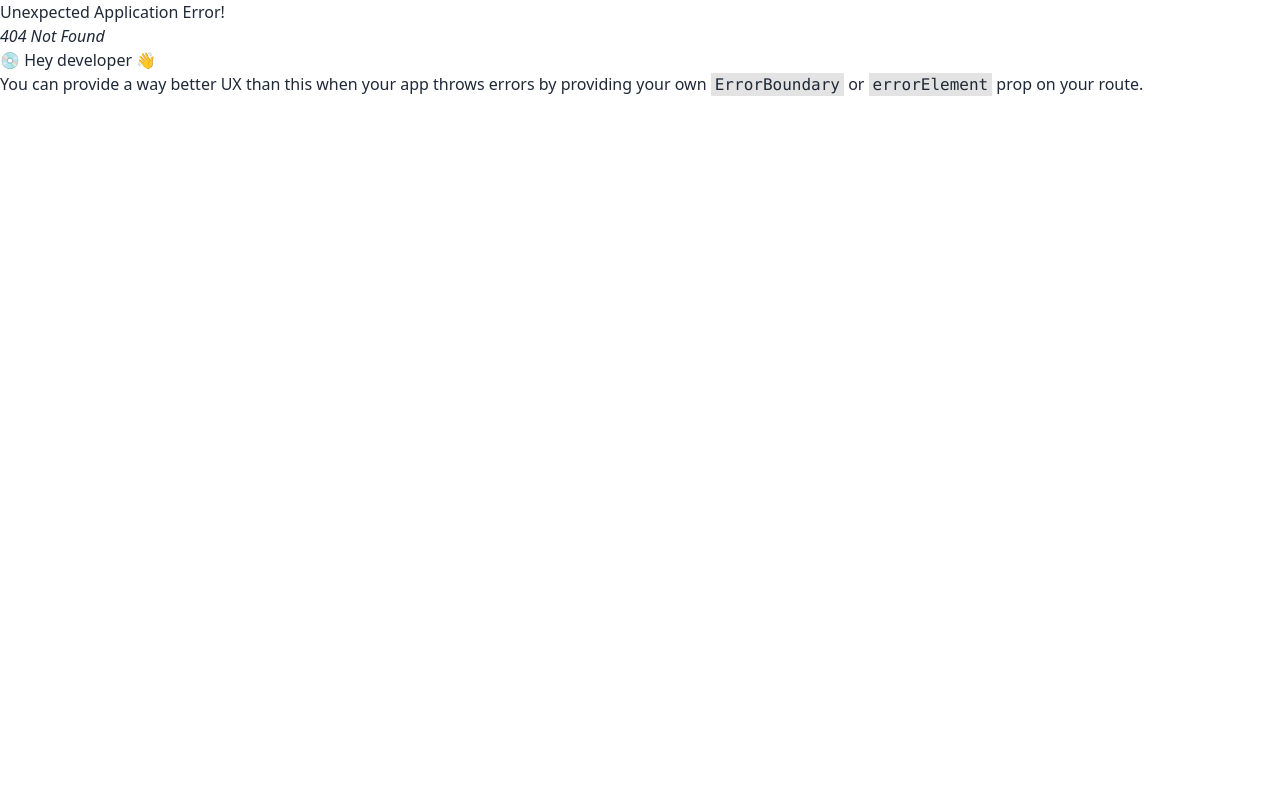
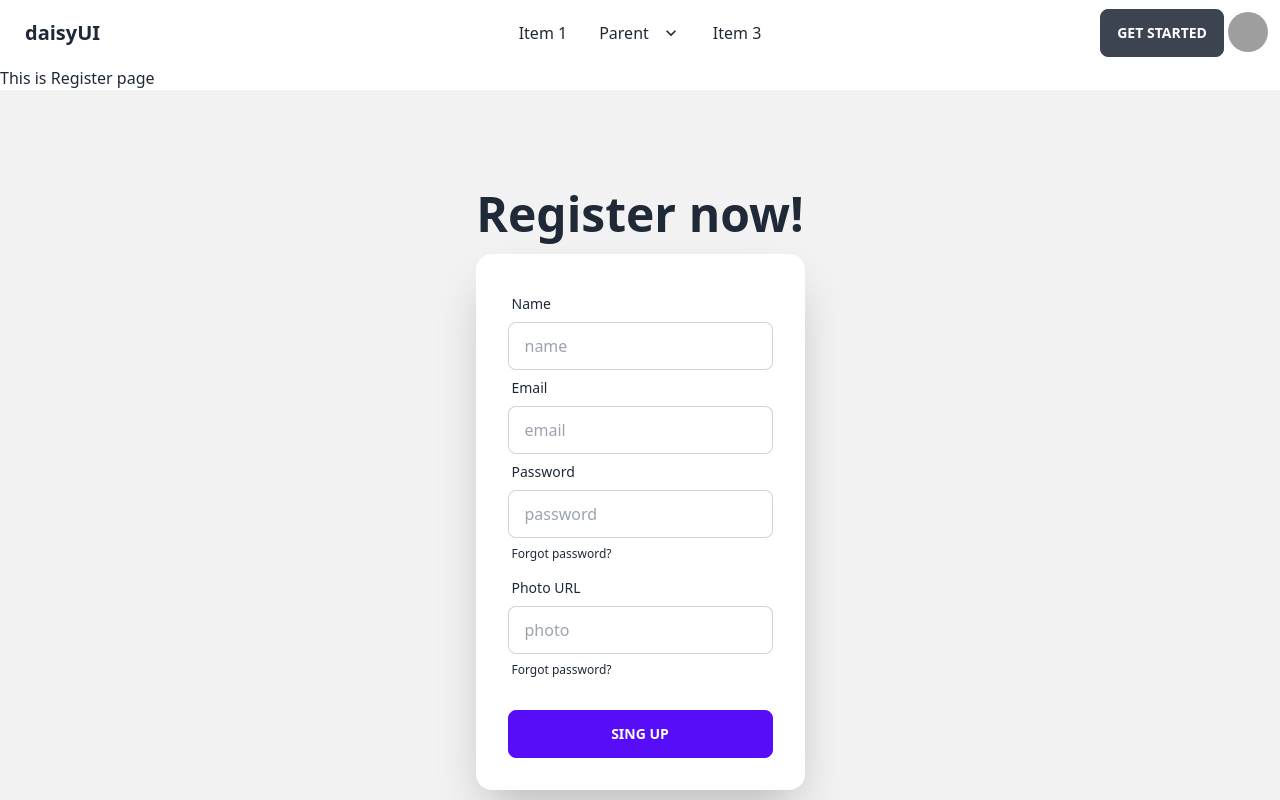
Before and after one commit to rh-abir/toy-marketplace, a React (Vite) app: page /signup in a window 1280 px wide. Before the commit this address had no page. Shown: the top 800 px of the page. Built offline with nearby package versions, Linux system fonts and the light colour scheme; grey boxes are pictures that could not be loaded.

Commit message:
make sinup page and google authontacition

```diff
--- a/package.json
+++ b/package.json
@@ -11,6 +11,7 @@
   },
   "dependencies": {
     "daisyui": "^2.51.6",
+    "firebase": "^9.22.0",
     "localforage": "^1.10.0",
     "match-sorter": "^6.3.1",
     "react": "^18.2.0",
--- /dev/null
+++ b/src/Layouts/LoginLayout.jsx
@@ -0,0 +1,15 @@
+import NavBar from "../pages/Shared/NavBar/NavBar";
+import { Outlet } from "react-router-dom";
+import Footer from "../pages/Shared/Footer/Footer";
+
+const LoginLayout = () => {
+  return (
+    <div>
+      <NavBar></NavBar>
+      <Outlet></Outlet>
+      <Footer></Footer>
+    </div>
+  );
+};
+
+export default LoginLayout;
--- a/src/Layouts/Main.jsx
+++ b/src/Layouts/Main.jsx
@@ -1,3 +1,4 @@
+import { Outlet } from "react-router-dom";
 import Footer from "../pages/Shared/Footer/Footer";
 import NavBar from "../pages/Shared/NavBar/NavBar";
 
@@ -5,6 +6,7 @@ const Main = () => {
     return (
         <div>
             <NavBar></NavBar>
+            <Outlet></Outlet>
             <Footer></Footer>
         </div>
     );
--- /dev/null
+++ b/src/Login/Login/Login.jsx
@@ -0,0 +1,72 @@
+import { useContext } from "react";
+import { AuthContext } from "../../providers/AuthPorviders";
+
+const Login = () => {
+  const user = useContext(AuthContext);
+  console.log(user);
+
+
+  const handleLogin = event => {
+    event.preventDefault();
+    const form = event.target;
+    const email = form.email.value;
+    const password = form.password.value
+    console.log(email, password)
+  }
+
+
+  return (
+    <div>
+      <h2>This is login page</h2>
+      <div>
+        <div className="hero min-h-screen bg-base-200">
+          <div className="hero-content flex-col">
+            <div className="text-center lg:text-left">
+              <h1 className="text-5xl font-bold">Login now!</h1>
+            </div>
+            <div className="card flex-shrink-0 w-full max-w-sm shadow-2xl bg-base-100">
+              <div className="card-body">
+
+                {/* form */}
+                <form onSubmit={handleLogin}>
+                  <div className="form-control">
+                    <label className="label">
+                      <span className="label-text">Email</span>
+                    </label>
+                    <input
+                      type="email"
+                      name="email"
+                      placeholder="email"
+                      className="input input-bordered w-full"
+                    />
+                  </div>
+                  <div className="form-control">
+                    <label className="label">
+                      <span className="label-text">Password</span>
+                    </label>
+                    <input
+                      type="password"
+                      name="password"
+                      placeholder="password"
+                      className="input input-bordered"
+                    />
+                    <label className="label">
+                      <a href="#" className="label-text-alt link link-hover">
+                        Forgot password?
+                      </a>
+                    </label>
+                  </div>
+                  <div className="form-control mt-6">
+                    <input className="btn btn-primary" type="submit" value="Log In" />
+                  </div>
+                </form>
+              </div>
+            </div>
+          </div>
+        </div>
+      </div>
+    </div>
+  );
+};
+
+export default Login;
--- /dev/null
+++ b/src/Login/Register/Register.jsx
@@ -0,0 +1,112 @@
+import { useContext } from "react";
+import { AuthContext } from "../../providers/AuthPorviders";
+
+const Register = () => {
+  const {signUp, upDateProfile} = useContext(AuthContext);
+  console.log(signUp);
+
+  const handleSingUp = (event) => {
+    event.preventDefault();
+    const form = event.target;
+    const name = form.name.value;
+    const email = form.email.value;
+    const password = form.password.value;
+    const photo = form.photo.value;
+
+    signUp(email, password)
+    .then(createUSer => {
+        const singUpUser = createUSer.user;
+        upDateProfile(name, photo)
+        console.log(singUpUser)
+        event.target.reset()
+
+    })
+    .catch(error =>{
+        console.log(error.message)
+    })
+
+
+    console.log(name,email, password, photo);
+  };
+
+  return (
+    <div>
+      <h2>This is Register page</h2>
+      <div>
+        <div className="hero min-h-screen bg-base-200">
+          <div className="hero-content flex-col">
+            <div className="text-center lg:text-left">
+              <h1 className="text-5xl font-bold">Register now!</h1>
+            </div>
+            <div className="card flex-shrink-0 w-full max-w-sm shadow-2xl bg-base-100">
+              <div className="card-body">
+                {/* form */}
+                <form onSubmit={handleSingUp}>
+                  <div className="form-control">
+                    <label className="label">
+                      <span className="label-text">Name</span>
+                    </label>
+                    <input
+                      type="name"
+                      name="name"
+                      placeholder="name"
+                      className="input input-bordered w-full"
+                    />
+                  </div>
+                  <div className="form-control">
+                    <label className="label">
+                      <span className="label-text">Email</span>
+                    </label>
+                    <input
+                      type="email"
+                      name="email"
+                      placeholder="email"
+                      className="input input-bordered w-full"
+                    />
+                  </div>
+                  <div className="form-control">
+                    <label className="label">
+                      <span className="label-text">Password</span>
+                    </label>
+                    <input
+                      type="password"
+                      name="password"
+                      placeholder="password"
+                      className="input input-bordered"
+                    />
+                    <label className="label">
+                      <a href="#" className="label-text-alt link link-hover">
+                        Forgot password?
+                      </a>
+                    </label>
+                  </div>
+                  <div className="form-control">
+                    <label className="label">
+                      <span className="label-text">Photo URL</span>
+                    </label>
+                    <input
+                      type="text"
+                      name="photo"
+                      placeholder="photo"
+                      className="input input-bordered"
+                    />
+                    <label className="label">
+                      <a href="#" className="label-text-alt link link-hover">
+                        Forgot password?
+                      </a>
+                    </label>
+                  </div>
+                  <div className="form-control mt-6">
+                    <input className="btn btn-primary" type="submit" value="Sing Up" />
+                  </div>
+                </form>
+              </div>
+            </div>
+          </div>
+        </div>
+      </div>
+    </div>
+  );
+};
+
+export default Register;
--- /dev/null
+++ b/src/firebase/firebase.config.js
@@ -0,0 +1,19 @@
+// Import the functions you need from the SDKs you need
+import { initializeApp } from "firebase/app";
+// TODO: Add SDKs for Firebase products that you want to use
+// https://firebase.google.com/docs/web/setup#available-libraries
+
+// Your web app's Firebase configuration
+const firebaseConfig = {
+  apiKey: "AIzaSyALtb6prf29TQcbOOicmnWpyE9x6X9FDO0",
+  authDomain: "sports-toys-4a96b.firebaseapp.com",
+  projectId: "sports-toys-4a96b",
+  storageBucket: "sports-toys-4a96b.appspot.com",
+  messagingSenderId: "617765398607",
+  appId: "1:617765398607:web:cece36afa696c570a0623a"
+};
+
+// Initialize Firebase
+const app = initializeApp(firebaseConfig);
+
+export default app;
--- a/src/main.jsx
+++ b/src/main.jsx
@@ -1,15 +1,14 @@
-import React from 'react'
-import ReactDOM from 'react-dom/client'
-import './index.css'
-import {
-  RouterProvider,
-} from "react-router-dom";
-import router from './routes/Routes';
+import React from "react";
+import ReactDOM from "react-dom/client";
+import "./index.css";
+import { RouterProvider } from "react-router-dom";
+import router from "./routes/Routes";
+import AuthPorviders from "./providers/AuthPorviders";
 
-
-
-ReactDOM.createRoot(document.getElementById('root')).render(
+ReactDOM.createRoot(document.getElementById("root")).render(
   <React.StrictMode>
-    <RouterProvider router={router} />
-  </React.StrictMode>,
-)
+    <AuthPorviders>
+      <RouterProvider router={router} />
+    </AuthPorviders>
+  </React.StrictMode>
+);
--- /dev/null
+++ b/src/providers/AuthPorviders.jsx
@@ -0,0 +1,34 @@
+import { createContext, useState } from "react";
+import { createUserWithEmailAndPassword, getAuth, updateProfile } from "firebase/auth";
+import app from "../firebase/firebase.config";
+
+export const AuthContext = createContext(null);
+
+const auth = getAuth(app);
+
+const AuthPorviders = ({ children }) => {
+
+    const [loading, setLoding] = useState(false)
+
+
+
+    const signUp = (email, password) => {
+        return createUserWithEmailAndPassword(auth, email, password)
+    }
+
+    const upDateProfile = (name, photoUrl) => {
+        return updateProfile(auth.currentUser, {
+            displayName: name,
+            photoURL: photoUrl
+        })
+    }
+
+  const authInfo = {
+    signUp,
+    upDateProfile,
+  }
+
+  return <AuthContext.Provider value={authInfo}>{children}</AuthContext.Provider>;
+};
+
+export default AuthPorviders;
--- a/src/routes/Routes.jsx
+++ b/src/routes/Routes.jsx
@@ -1,12 +1,29 @@
 import { createBrowserRouter } from "react-router-dom";
 import Main from "../Layouts/Main";
+import Login from "../Login/Login/Login";
+import Register from "../Login/Register/Register";
 
 const router = createBrowserRouter([
-    {
-      path: "/",
-      element: <Main></Main>,
-    },
-  ]);
+  {
+    path: "/",
+    element: <Main></Main>,
+    errorElement: <div>This is error page</div>,
+    children: [
+      {
+        path: "login",
+        element: <Login></Login>,
+      },
+      {
+        path: "signup",
+        element: <Register></Register>,
+      },
+    ],
+  },
+  // {
+  //   path: '/',
+  //   element: <LoginLayout></LoginLayout>,
 
+  // },
+]);
 
 export default router;
```
Also changed, not shown: 1 other file (tests, documents, lock files or other folders).
